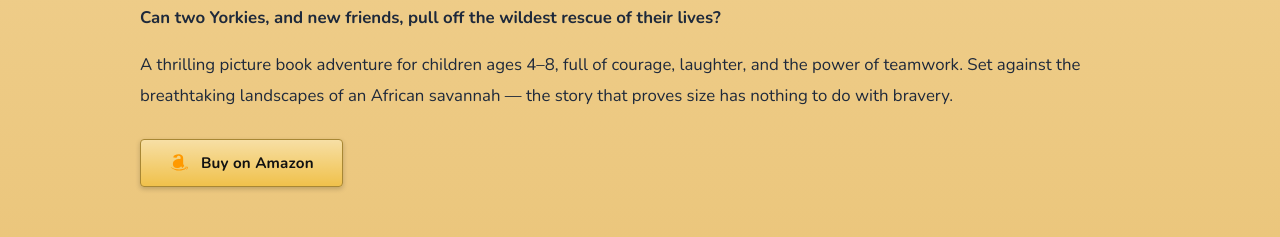
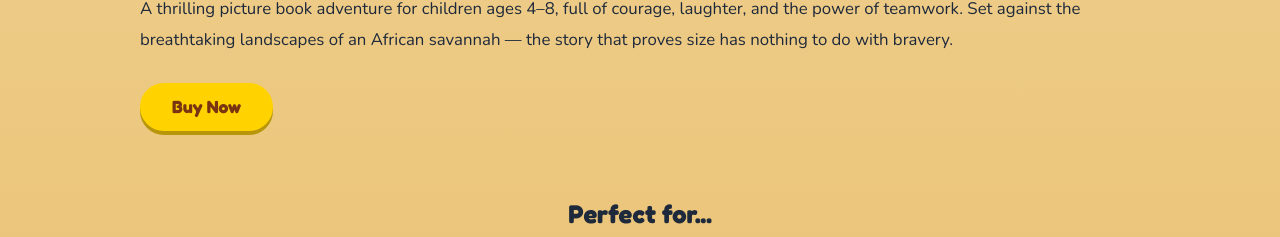
Before and after one commit to michelecameron21-art/Frankie-Henry-Website, a React (Vite) app: page / in a window 1280 px wide. Shown: the part 4409-4646 px from the top of the page. Built offline with nearby package versions, Linux system fonts and the light colour scheme.

Commit message:
Reduce gap between Meet the Brothers and gallery; simplify Buy button
- MeetTheBrothers bottom padding reduced to 2rem
- Gallery top padding reduced to 1.5rem
- Buy on Amazon button replaced with clean yellow Buy Now pill button

Co-Authored-By: Claude Sonnet 4.6 <noreply@anthropic.com>

```diff
--- a/src/components/BraveRiverRescue.jsx
+++ b/src/components/BraveRiverRescue.jsx
@@ -22,7 +22,7 @@ export default function BraveRiverRescue() {
     ];
 
     return (
-        <section id="gallery" style={{ background: 'linear-gradient(to bottom, #C07848 0%, #F0D090 35%, #E8C070 65%, #D4906A 100%)', padding: '3rem 0 5rem' }}>
+        <section id="gallery" style={{ background: 'linear-gradient(to bottom, #C07848 0%, #F0D090 35%, #E8C070 65%, #D4906A 100%)', padding: '1.5rem 0 5rem' }}>
             <div className="container">
 
                 {/* Section heading */}
@@ -78,26 +78,21 @@ export default function BraveRiverRescue() {
 
                         {/* Buy button */}
                         <a
-                            href="https://www.amazon.com"
+                            href="https://www.amazon.co.uk/dp/B0DYTWD2ZB"
                             target="_blank"
                             rel="noopener noreferrer"
                             style={{
-                                display: 'inline-flex', alignItems: 'center', gap: '0.75rem',
-                                background: 'linear-gradient(to bottom, #f7dfa5, #f0c14b)',
-                                color: '#111', border: '1px solid #a88734',
-                                borderRadius: '4px', padding: '0.7rem 1.75rem',
-                                fontWeight: '700', fontSize: '0.95rem',
+                                display: 'inline-block',
+                                background: '#FFD200', color: '#78350F',
+                                fontFamily: 'Fredoka, sans-serif',
+                                fontWeight: '700', fontSize: '1.1rem',
+                                padding: '0.65rem 2rem',
+                                borderRadius: '9999px',
                                 textDecoration: 'none',
-                                boxShadow: '0 2px 5px rgba(0,0,0,0.2)',
-                                letterSpacing: '0.01em'
+                                boxShadow: '0 4px 0 #B8960A',
                             }}
                         >
-                            <svg width="20" height="20" viewBox="0 0 24 24" fill="#FF9900">
-                                <path d="M13.958 10.09c0 1.232.029 2.256-.591 3.351-.502.891-1.301 1.438-2.186 1.438-1.214 0-1.922-.924-1.922-2.292 0-2.692 2.415-3.182 4.7-3.182v.685zm3.186 7.705c-.209.189-.512.201-.745.076-1.045-.868-1.233-1.271-1.808-2.099-1.731 1.765-2.958 2.293-5.203 2.293-2.659 0-4.733-1.641-4.733-4.925 0-2.565 1.391-4.309 3.37-5.164 1.715-.754 4.11-.891 5.942-1.095v-.41c0-.753.06-1.642-.383-2.294-.385-.579-1.124-.82-1.775-.82-1.205 0-2.277.618-2.54 1.897-.054.285-.261.567-.549.582l-3.061-.333c-.259-.056-.548-.266-.472-.66C5.57 2.6 8.645 1.5 11.39 1.5c1.399 0 3.228.372 4.33 1.432 1.401 1.307 1.268 3.051 1.268 4.949v4.484c0 1.349.56 1.941 1.087 2.67.184.259.225.569-.01.757-.589.492-1.636 1.404-2.211 1.917l-.71-.924z"/>
-                                <path d="M20.556 18.615c-2.229 1.648-5.462 2.527-8.242 2.527-3.898 0-7.405-1.441-10.063-3.837-.208-.188-.022-.445.228-.299 2.865 1.667 6.408 2.667 10.068 2.667 2.468 0 5.183-.512 7.681-1.571.377-.16.693.247.328.513z"/>
-                                <path d="M21.505 17.535c-.284-.364-1.876-.172-2.592-.087-.218.026-.251-.164-.055-.301 1.269-.893 3.353-.635 3.596-.336.243.301-.063 2.39-1.256 3.386-.183.153-.358.072-.277-.131.268-.669.87-2.167.584-2.531z"/>
-                            </svg>
-                            Buy on Amazon
+                            Buy Now
                         </a>
                     </div>
                 </div>
--- a/src/components/MeetTheBrothers.jsx
+++ b/src/components/MeetTheBrothers.jsx
@@ -1,6 +1,6 @@
 export default function MeetTheBrothers() {
     return (
-        <section id="meet-brothers" className="section" style={{ background: 'linear-gradient(to bottom, #D4906A 0%, #C07848 100%)' }}>
+        <section id="meet-brothers" className="section" style={{ background: 'linear-gradient(to bottom, #D4906A 0%, #C07848 100%)', paddingBottom: '2rem' }}>
             <div className="container">
                 <div className="text-center">
                     <h2 className="heading-lg" style={{ fontFamily: 'Fredoka, sans-serif', fontSize: '3rem', color: '#FDE047', marginBottom: '3rem' }}>
```
